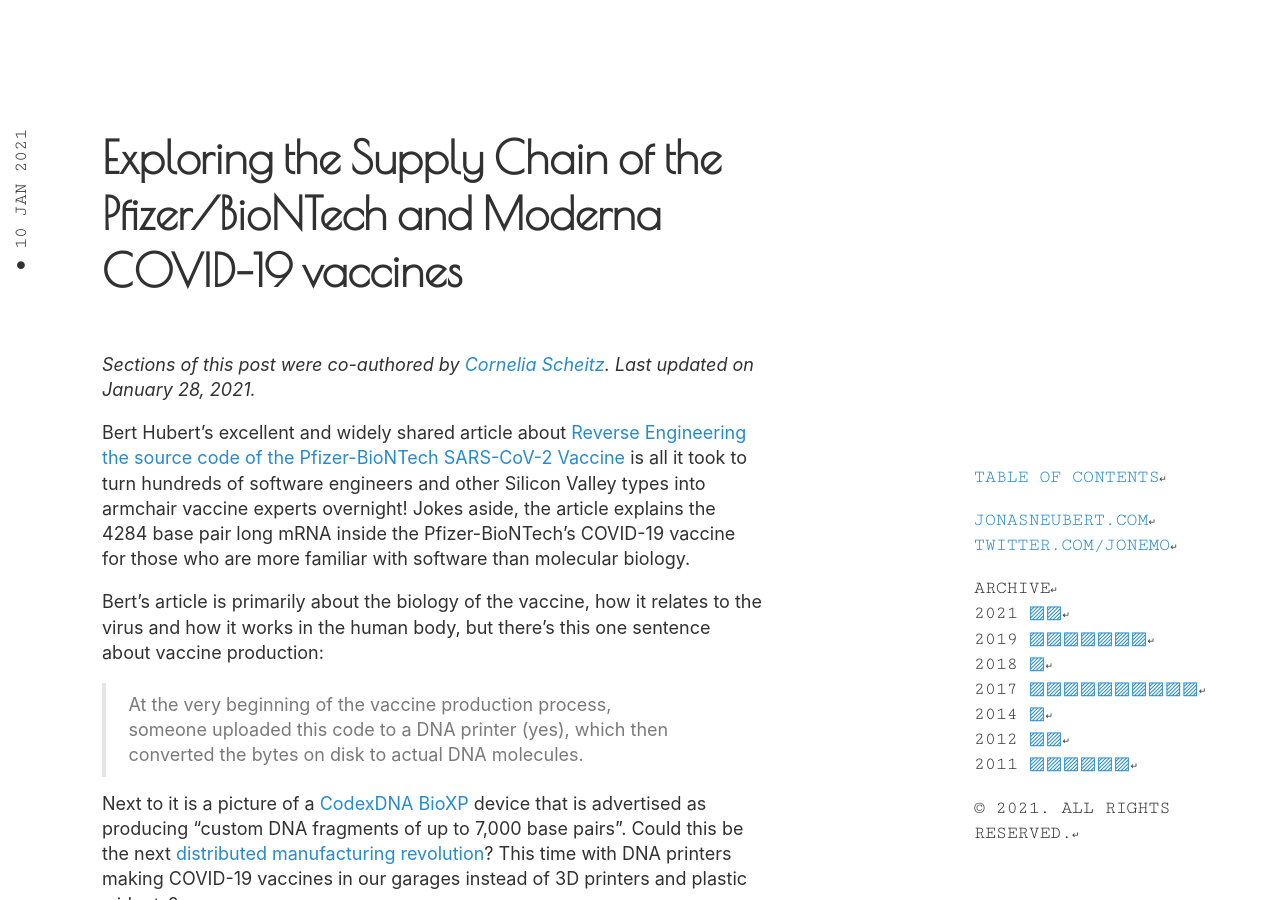
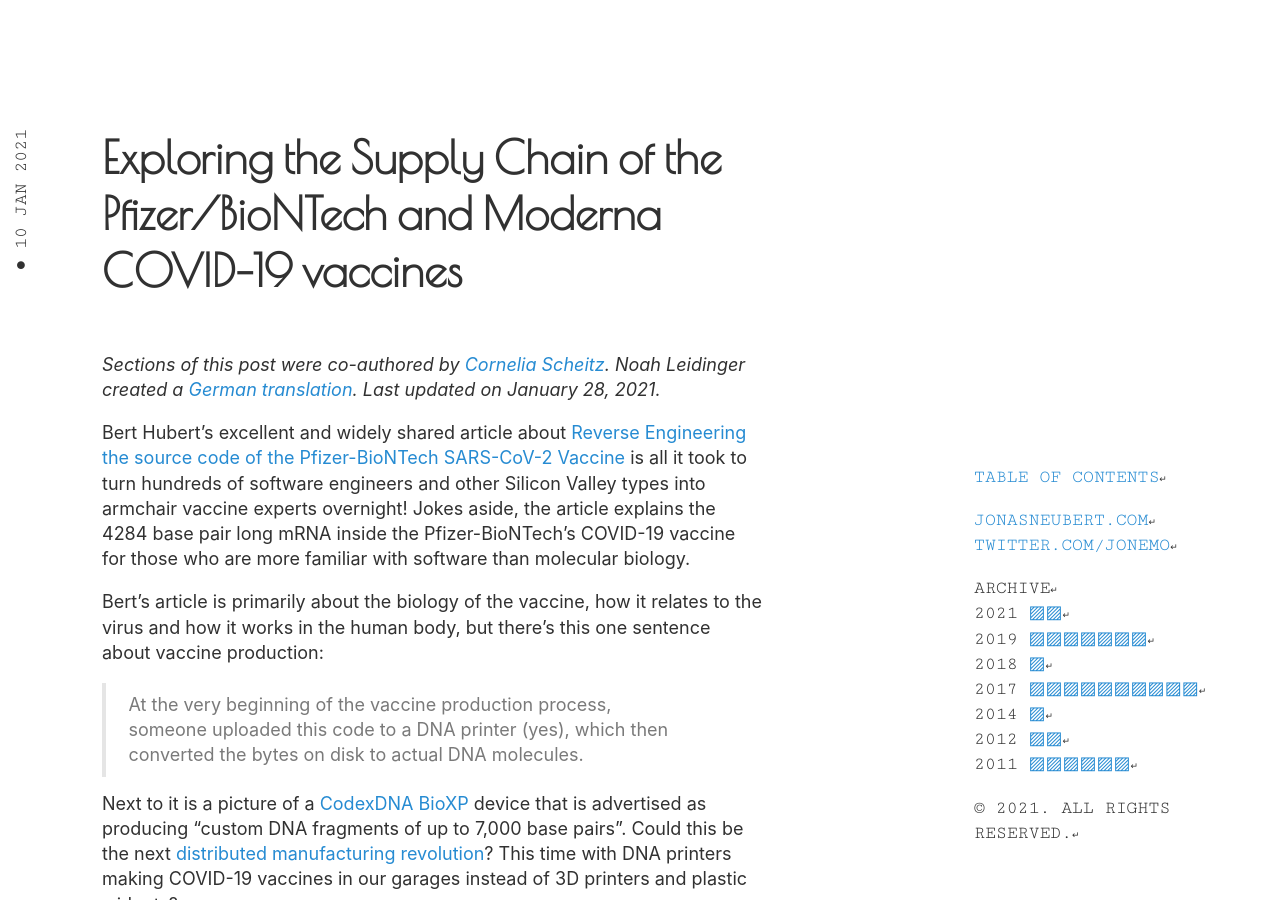
Before and after one commit to jonemo/blog.jonasneubert.com, a Jekyll site: the page built from _posts/2021-01-10-exploring-the-supply-chain-of-the-pfizer-biontech-and-moderna-covid-19-vaccines.md, in a window 1280 px wide and 900 px high. Built offline with Jekyll 4.4.1, drawn with Linux system fonts in a browser that asks for light colours.

Commit message:
[post] supply chain: link to german translation

```diff
--- a/_posts/2021-01-10-exploring-the-supply-chain-of-the-pfizer-biontech-and-moderna-covid-19-vaccines.md
+++ b/_posts/2021-01-10-exploring-the-supply-chain-of-the-pfizer-biontech-and-moderna-covid-19-vaccines.md
@@ -6,7 +6,9 @@ published: true
 date: January 10, 2021
 ---
 
-_Sections of this post were co-authored by [Cornelia Scheitz](https://www.linkedin.com/in/cornelia-scheitz/). Last updated on January 28, 2021._
+_Sections of this post were co-authored by [Cornelia Scheitz](https://www.linkedin.com/in/cornelia-scheitz/)._
+_Noah Leidinger created a [German translation](https://www.noahleidinger.com/unlisted/covid19)._
+_Last updated on January 28, 2021._
 
 Bert Hubert’s excellent and widely shared article about [Reverse Engineering the source code of the Pfizer-BioNTech SARS-CoV-2 Vaccine](https://berthub.eu/articles/posts/reverse-engineering-source-code-of-the-biontech-pfizer-vaccine/) is all it took to turn hundreds of software engineers and other Silicon Valley types into armchair vaccine experts overnight! Jokes aside, the article explains the 4284 base pair long mRNA inside the Pfizer-BioNTech’s COVID-19 vaccine for those who are more familiar with software than molecular biology.
 
```
